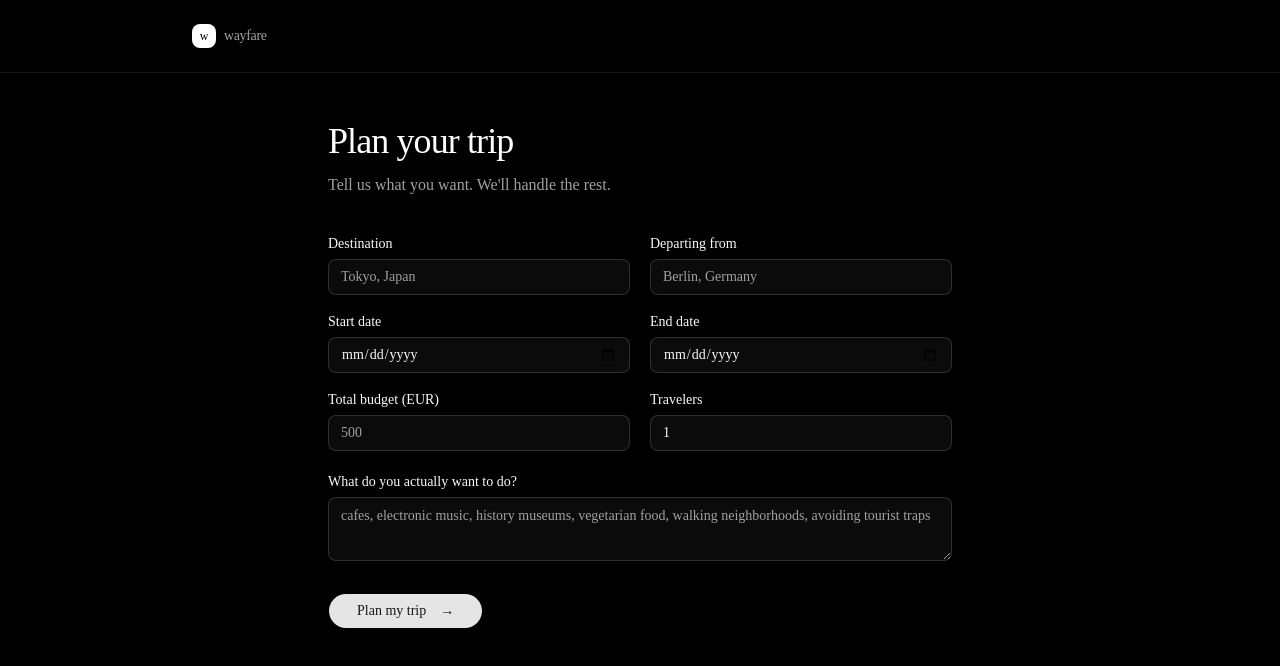
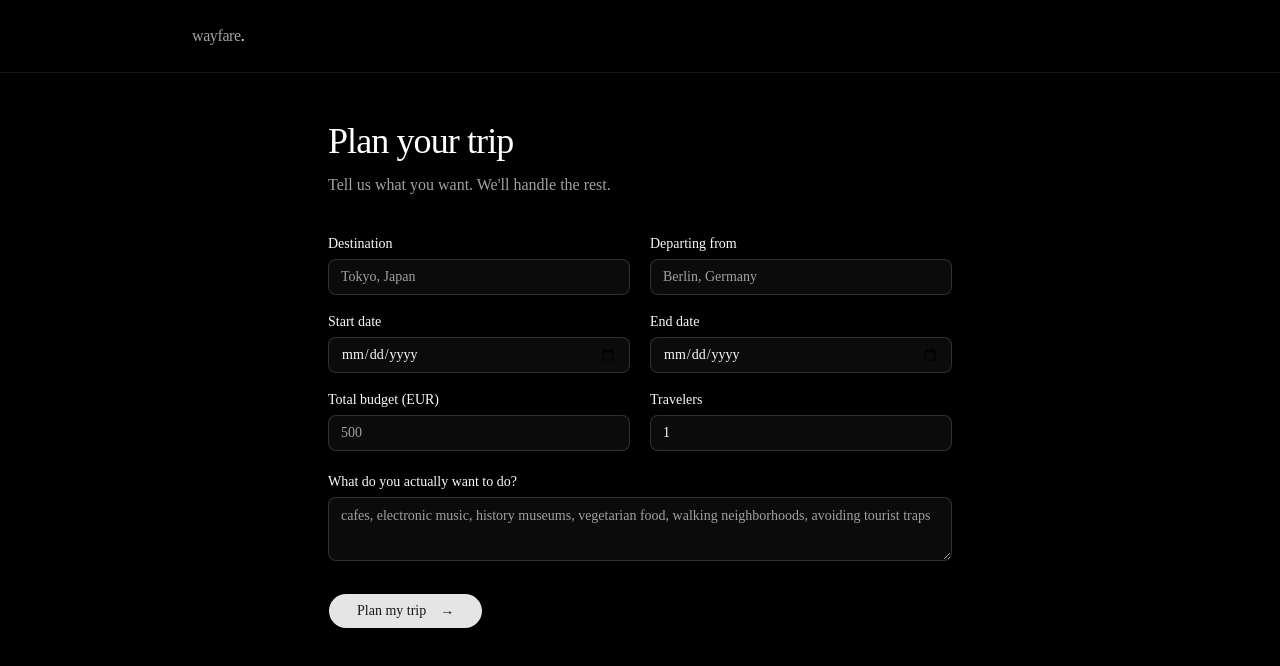
Before and after one commit to aamirabbas858/wayfare, a Next.js app: page /plan in a window 1280 px wide. Shown: the top 666 px of the page. Built offline with nearby package versions, Linux system fonts and the light colour scheme; no server answers.

Commit message:
Match planner header to landing wordmark style

```diff
--- a/app/plan/page.tsx
+++ b/app/plan/page.tsx
@@ -113,14 +113,11 @@ export default function PlanPage() {
     <main className="min-h-screen bg-white dark:bg-black">
       <header className="px-6 py-6 border-b border-neutral-200 dark:border-neutral-900">
         <div className="max-w-4xl mx-auto flex items-center justify-between">
-          <Link href="/" className="inline-flex items-center gap-2">
-            <div className="w-6 h-6 rounded-md bg-black dark:bg-white flex items-center justify-center">
-              <span className="text-white dark:text-black text-xs font-medium">w</span>
-            </div>
-            <span className="text-sm font-medium tracking-tight text-neutral-600 dark:text-neutral-400">
-              wayfare
-            </span>
-          </Link>
+          <Link href="/" className="inline-flex items-center">
+  <span className="text-base font-medium tracking-tight lowercase text-neutral-600 dark:text-neutral-400 hover:text-black dark:hover:text-white transition-colors">
+    wayfare<span className="text-black dark:text-white">.</span>
+  </span>
+</Link>
         </div>
       </header>
 
```
